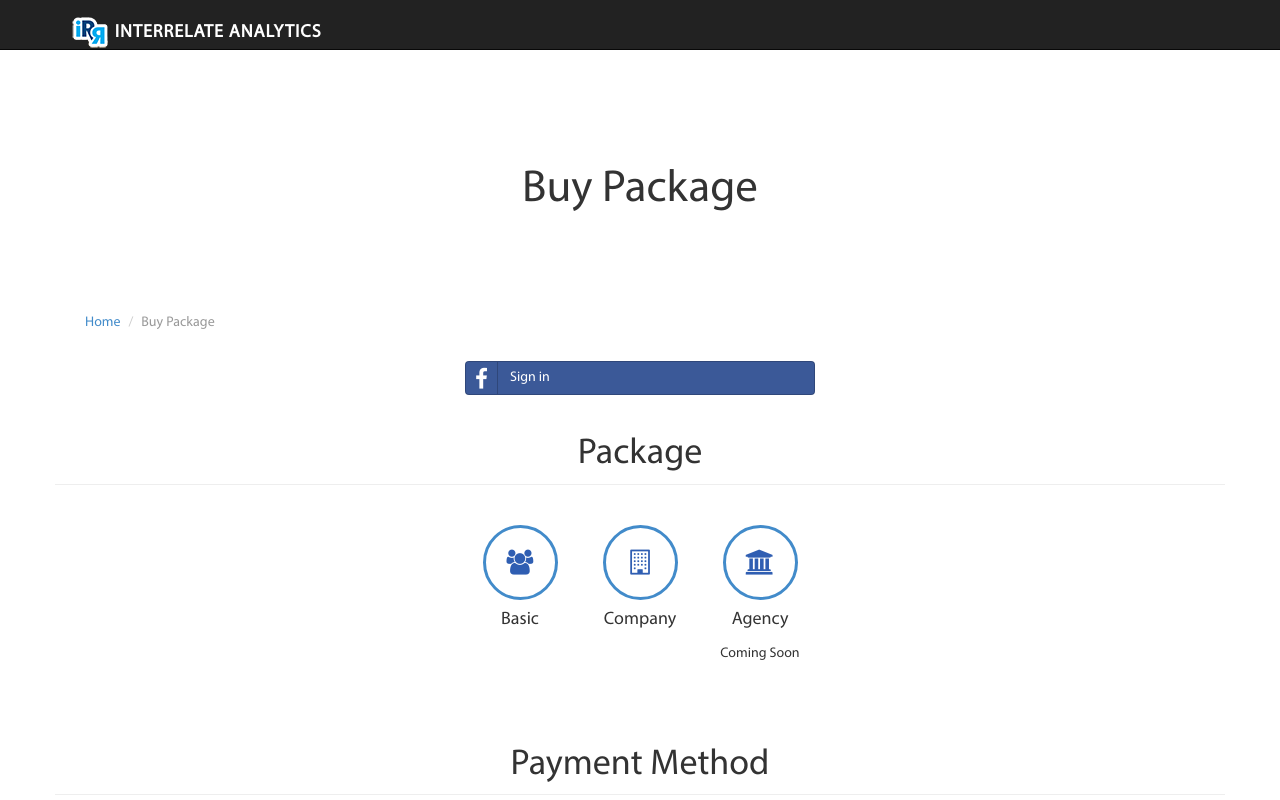
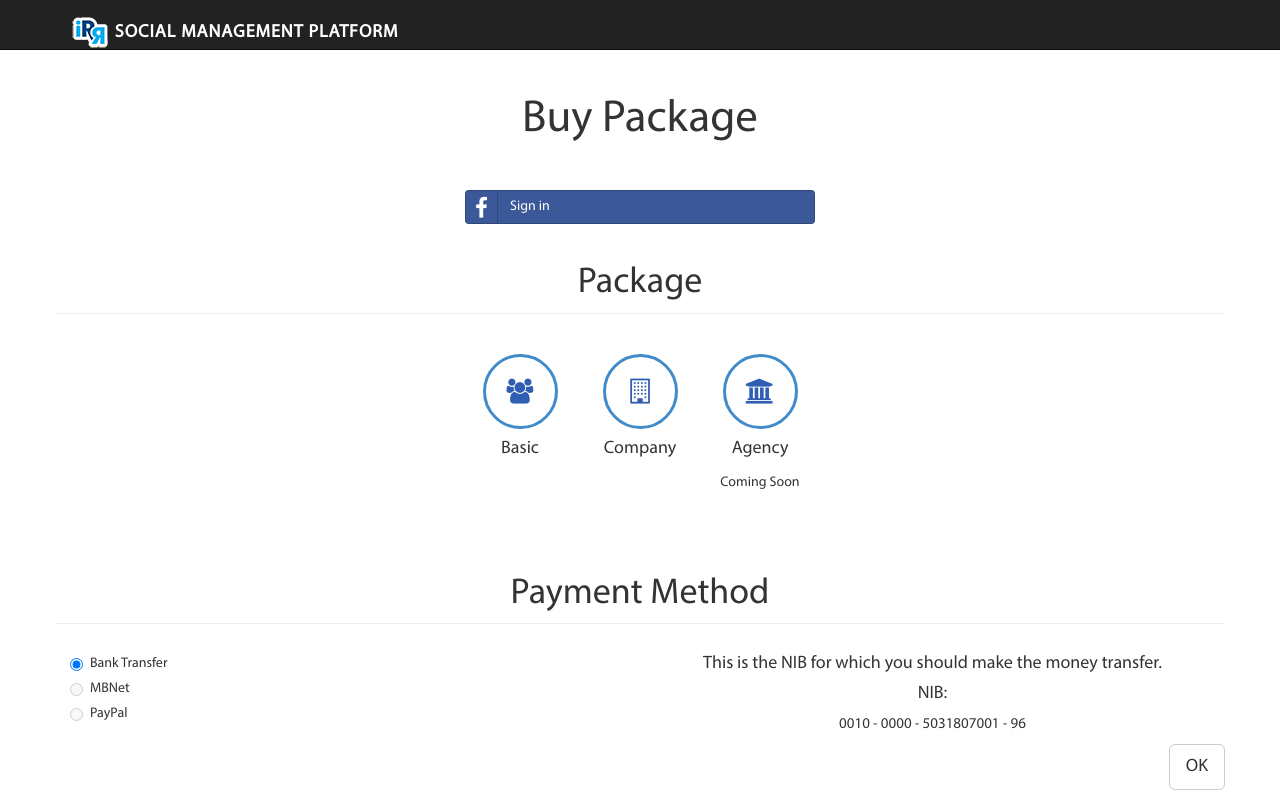
Before and after one commit to rpereira/Interrelate-GUI, a plain HTML site: page buy.html in a window 1280 px wide. Shown: the top 800 px of the page. Drawn offline with Linux system fonts and the light colour scheme.

Commit message:
UI improvements

```diff
--- a/buy.html
+++ b/buy.html
@@ -9,7 +9,7 @@
     <meta name="keywords" content="">  <!-- falta definir. por exemplo: HTML,CSS,XML,JavaScript -->
     <meta name="author" content="">
 
-    <title>INTERRELATE Analytics</title>
+    <title>Social Management Platform</title>
 
     <link rel="shortcut icon" href="img/favicon.ico">
 
@@ -36,7 +36,7 @@
                     <span class="icon-bar"></span>
                     <span class="icon-bar"></span>
                 </button>-->
-                <a class="navbar-brand" href="index.html"><img src="img/interrelate_logo_header.png"/>  Interrelate Analytics</a>
+                <a class="navbar-brand" href="social.html"><img src="img/interrelate_logo_header.png"/>  Social Management Platform</a>
             </div>
         </div>
     </nav>
@@ -52,14 +52,14 @@
             </div>
 
             <!-- breadcrumbs -->
-            <div class="row">
+            <!--<div class="row">
                 <div class="col-lg-4 col-sm-4">
                     <ol class="breadcrumb pull-left">
                         <li><a id="back-home" href="">Home</a></li>
                         <li class="active">Buy Package</li>
                     </ol>
                 </div>
-            </div>
+            </div>-->
             <!-- /.breadcrumbs -->
 
             <!-- login -->
--- a/css/buy.css
+++ b/css/buy.css
@@ -62,14 +62,15 @@ body > .container {
  * section
  *************************************/
 section {
-    height: 100%;
-    padding-top: 150px;
-    text-align: center;
+    height:         100%;
+    padding-top:    80px;
+    margin-bottom:  100px;
+    text-align:     center;
 }
 
 .section-header {
     text-align: center;
-    padding-bottom: 75px;
+    padding-bottom: 30px;
 }
 
 .section-header h1 {
--- a/js/buy-product.js
+++ b/js/buy-product.js
@@ -1,13 +1,9 @@
-var ACTIVE_PACKAGE="";
-
-
+var ACTIVE_PACKAGE = '';
 
 $('#btn-login').click(function(e)
 {
     console.log("uau")
 });
-
-
 
 function getProduct()
 {
```
